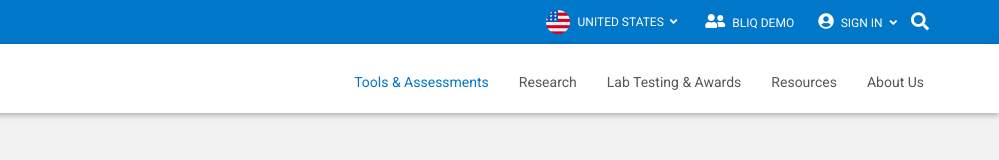
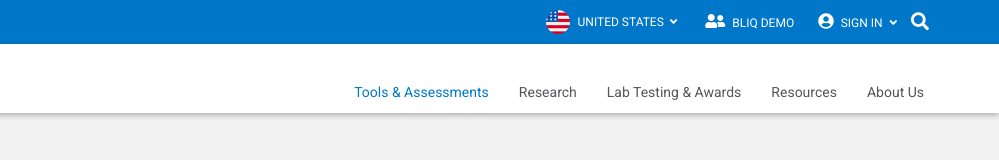
Before and after one commit to victorJatencio/keypoint, a website: page dist/index.html in a window 1280 px wide. Shown: the full height of the page, 281-1280 px from the left. Drawn offline with Linux system fonts and the light colour scheme.

Commit message:
Main Nav Completed

```diff
--- a/scss/main.scss
+++ b/scss/main.scss
@@ -156,7 +156,7 @@ a.flag-position {
     margin-left: auto;
 
     li {
-      display: inline-block;
+      display: flex;
       position: relative;
 
       a {
@@ -164,8 +164,9 @@ a.flag-position {
         font-size: 0.875em;
         font-weight: 400;
         color: $dark-grey;
-        padding: 20px 20px 20px 10px;
+        padding: 20px 20px 10px 10px;
         transition: color 0.3s ease-in;
+        align-self: flex-end;
 
         &:hover {
           color: $main-layout-color;
@@ -194,11 +195,12 @@ a.flag-position {
   display: none;
   background: #fff;
   position: absolute;
-  width: 150%;
+  width: 170%;
   z-index: 1000;
   border-radius: 2px;
   box-shadow: 0 1px 10px rgba(0, 0, 0, 0.4);
   border-bottom: 2px solid $main-layout-color;
+  top: 100%;
 
   li {
     display: block;
@@ -212,3 +214,22 @@ a.flag-position {
     }
   }
 }
+
+.submenu::after {
+  content: "";
+  display: block;
+  position: absolute;
+  height: 2px;
+  width: 0 !important;
+  background: $main-layout-color;
+  bottom: 0;
+  transition: all 0.3s ease-in-out;
+}
+
+.submenu:hover {
+  &::after {
+    width: 100% !important;
+  }
+}
+
+/* Hero Styles */
```
Also changed, not shown: dist/css/main.css.
